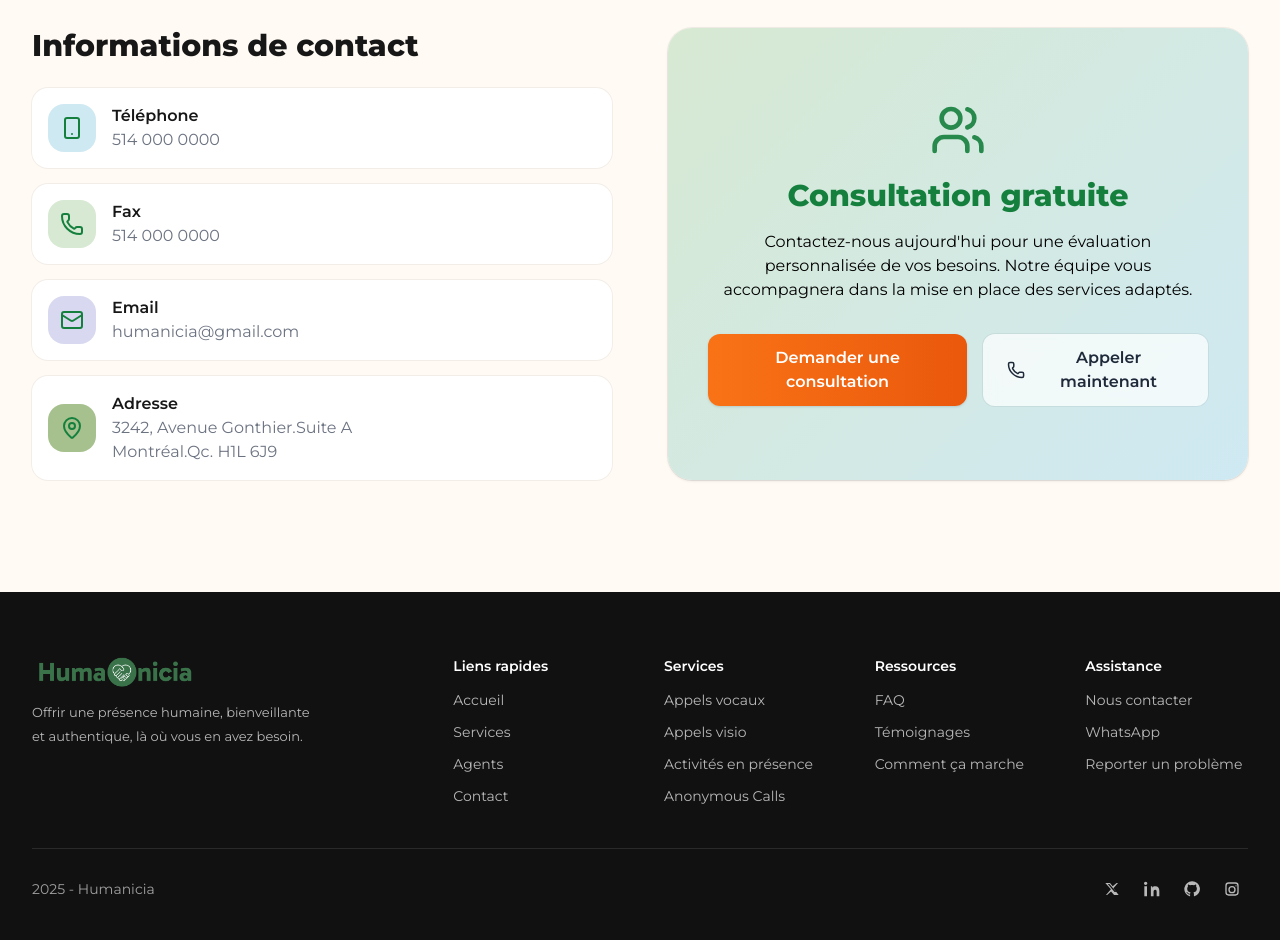
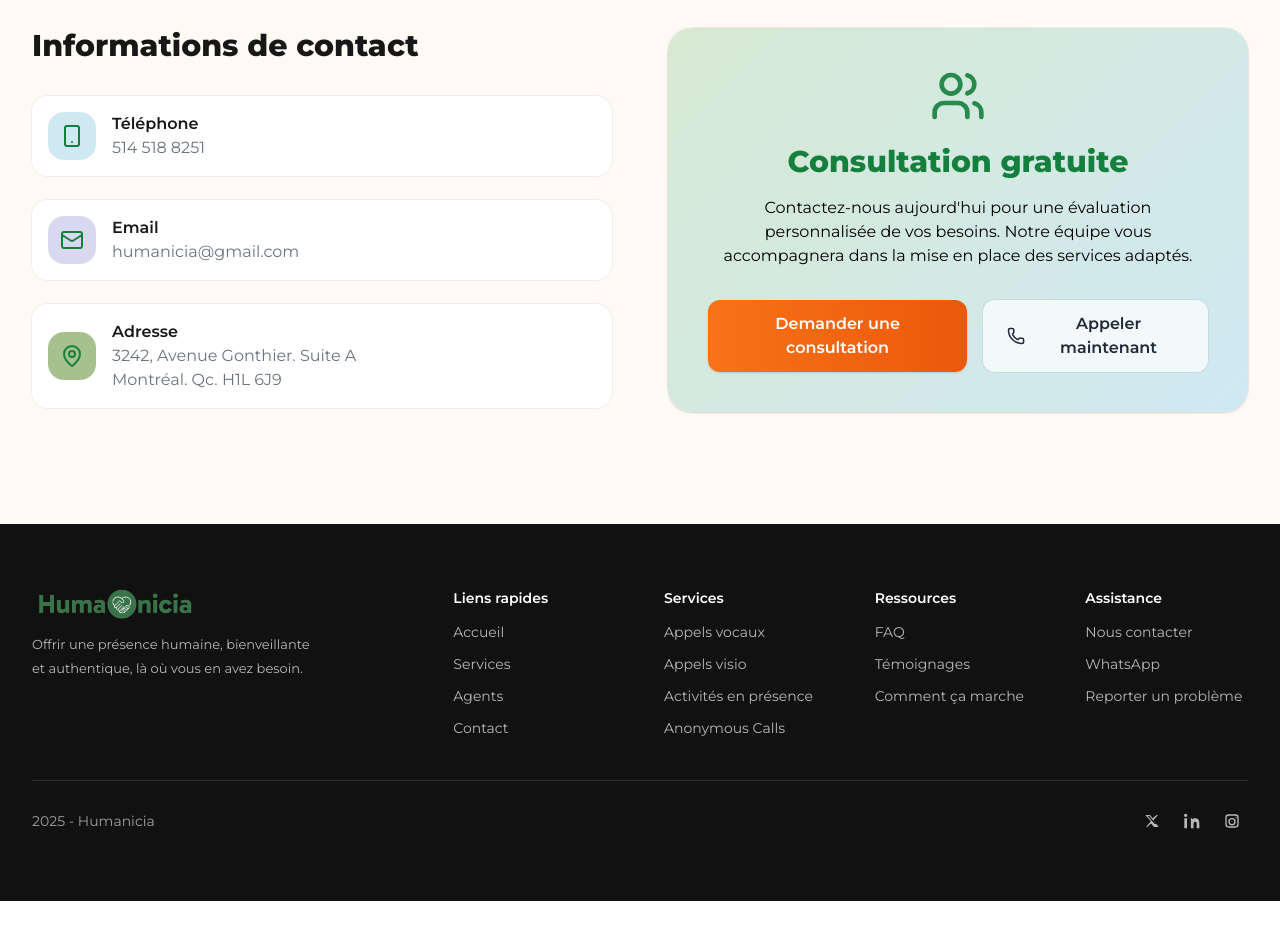
Before and after one commit to DigitariaWebs/Humanicia, a Next.js app: page / in a window 1280 px wide. Shown: the part 7720-8660 px from the top of the page. After the commit the page ends 8621 px from the top, so only its background shows below. Built offline with nearby package versions, Linux system fonts and the light colour scheme.

Commit message:
Update contact information

```diff
--- a/src/components/layout/Footer.tsx
+++ b/src/components/layout/Footer.tsx
@@ -162,16 +162,6 @@
                 <path d="M4.98 3.5C4.98 4.88 3.86 6 2.5 6S0 4.88 0 3.5 1.12 1 2.5 1 4.98 2.12 4.98 3.5zM.5 8h4V23h-4V8zM8.5 8h3.8v2.05h.05C13.1 8.76 15 8 16.9 8 21.1 8 23 10.6 23 15.1V23h-4v-6.5c0-1.55-.03-3.55-2.17-3.55-2.17 0-2.5 1.7-2.5 3.43V23h-4V8z" />
               </svg>
             </SocialIcon>
-            {/* GitHub */}
-            <SocialIcon href="#" label="GitHub">
-              <svg viewBox="0 0 24 24" fill="currentColor" className="h-4 w-4">
-                <path
-                  fillRule="evenodd"
-                  clipRule="evenodd"
-                  d="M12 .5a11.5 11.5 0 0 0-3.64 22.42c.58.1.78-.25.78-.56v-2.1c-3.18.69-3.85-1.37-3.85-1.37-.53-1.34-1.3-1.7-1.3-1.7-1.06-.72.08-.71.08-.71 1.17.08 1.78 1.2 1.78 1.2 1.04 1.78 2.73 1.27 3.4.97.11-.76.41-1.27.75-1.57-2.54-.29-5.2-1.27-5.2-5.66 0-1.25.44-2.27 1.16-3.07-.12-.29-.5-1.48.11-3.08 0 0 .96-.31 3.15 1.17.91-.25 1.87-.38 2.84-.39.96.01 1.93.13 2.84.39 2.18-1.48 3.14-1.17 3.14-1.17.61 1.6.23 2.8.11 3.08.72.8 1.15 1.82 1.15 3.07 0 4.39-2.67 5.36-5.22 5.65.42.36.8 1.07.8 2.17v3.22c0 .31.2.67.79.56A11.5 11.5 0 0 0 12 .5Z"
-                />
-              </svg>
-            </SocialIcon>
             {/* Instagram */}
             <SocialIcon href="#" label="Instagram">
               <svg viewBox="0 0 24 24" fill="currentColor" className="h-4 w-4">
--- a/src/components/sections/ContactSection.tsx
+++ b/src/components/sections/ContactSection.tsx
@@ -9,10 +9,17 @@
   const { openModal } = useModal();
 
   return (
-    <section id="contact" aria-label="Contact" className="relative py-20 md:py-24 lg:py-28">
+    <section
+      id="contact"
+      aria-label="Contact"
+      className="relative py-20 md:py-24 lg:py-28"
+    >
       <div className="max-w-7xl mx-auto px-4 sm:px-6 lg:px-8">
         <div className="text-center mb-14 md:mb-16">
-          <p className="text-sm font-semibold" style={{ color: "var(--color-cta)" }}>
+          <p
+            className="text-sm font-semibold"
+            style={{ color: "var(--color-cta)" }}
+          >
             Parlons ensemble
           </p>
           <h2
@@ -21,89 +28,159 @@
           >
             Contactez-nous
           </h2>
-          <p className="mt-4 text-[15px] md:text-base max-w-3xl mx-auto" style={{ color: "var(--color-muted)" }}>
-            Prêt à commencer ? Planifiez une consultation gratuite et obtenez une évaluation personnalisée de vos besoins.
+          <p
+            className="mt-4 text-[15px] md:text-base max-w-3xl mx-auto"
+            style={{ color: "var(--color-muted)" }}
+          >
+            Prêt à commencer ? Planifiez une consultation gratuite et obtenez
+            une évaluation personnalisée de vos besoins.
           </p>
         </div>
 
         <div className="grid grid-cols-1 lg:grid-cols-2 gap-10 md:gap-14 items-stretch">
-          <div className="space-y-6">
-            <h3 className="text-2xl md:text-3xl font-extrabold" style={{ color: "var(--color-text)" }}>
+          <div className="space-y-8">
+            <h3
+              className="text-2xl md:text-3xl font-extrabold"
+              style={{ color: "var(--color-text)" }}
+            >
               Informations de contact
             </h3>
 
-            <div className="space-y-4">
-              <div className="flex items-center gap-4 p-4 rounded-2xl ring-1 ring-black/5 bg-white transition-all hover:-translate-y-0.5">
-                <div className="w-12 h-12 rounded-2xl grid place-items-center" style={{ background: "var(--color-sky)" }}>
-                  <Smartphone className="w-6 h-6" style={{ color: "var(--color-brand)" }} />
+            <div className="space-y-6">
+              <a href="tel:5145188251" className="block">
+                <div className="flex items-center gap-4 p-4 rounded-2xl ring-1 ring-black/5 bg-white transition-all hover:-translate-y-0.5">
+                  <div
+                    className="w-12 h-12 rounded-2xl grid place-items-center"
+                    style={{ background: "var(--color-sky)" }}
+                  >
+                    <Smartphone
+                      className="w-6 h-6"
+                      style={{ color: "var(--color-brand)" }}
+                    />
+                  </div>
+                  <div>
+                    <h4
+                      className="font-semibold"
+                      style={{ color: "var(--color-text)" }}
+                    >
+                      Téléphone
+                    </h4>
+                    <p
+                      className="transition-colors"
+                      style={{ color: "var(--color-muted)" }}
+                    >
+                      514 518 8251
+                    </p>
+                  </div>
                 </div>
-                <div>
-                  <h4 className="font-semibold" style={{ color: "var(--color-text)" }}>Téléphone</h4>
-                  <a href="#" className="transition-colors" style={{ color: "var(--color-muted)" }}>
-                    514 000 0000
-                  </a>
+              </a>
+
+              <a href="mailto:humanicia@gmail.com" className="block">
+                <div className="flex items-center gap-4 p-4 rounded-2xl ring-1 ring-black/5 bg-white transition-all hover:-translate-y-0.5">
+                  <div
+                    className="w-12 h-12 rounded-2xl grid place-items-center"
+                    style={{ background: "var(--color-lavender)" }}
+                  >
+                    <Mail
+                      className="w-6 h-6"
+                      style={{ color: "var(--color-brand)" }}
+                    />
+                  </div>
+                  <div>
+                    <h4
+                      className="font-semibold"
+                      style={{ color: "var(--color-text)" }}
+                    >
+                      Email
+                    </h4>
+                    <p
+                      className="transition-colors"
+                      style={{ color: "var(--color-muted)" }}
+                    >
+                      humanicia@gmail.com
+                    </p>
+                  </div>
                 </div>
-              </div>
+              </a>
 
-              <div className="flex items-center gap-4 p-4 rounded-2xl ring-1 ring-black/5 bg-white transition-all hover:-translate-y-0.5">
-                <div className="w-12 h-12 rounded-2xl grid place-items-center" style={{ background: "var(--color-mint)" }}>
-                  <Phone className="w-6 h-6" style={{ color: "var(--color-brand)" }} />
+              <a
+                href="https://www.google.com/maps/search/?api=1&query=3242+Avenue+Gonthier+Suite+A+Montréal+QC+H1L+6J9"
+                target="_blank"
+                rel="noopener noreferrer"
+                className="block"
+              >
+                <div className="flex items-center gap-4 p-4 rounded-2xl ring-1 ring-black/5 bg-white transition-all hover:-translate-y-0.5">
+                  <div
+                    className="w-12 h-12 rounded-2xl grid place-items-center"
+                    style={{ background: "var(--color-clay)" }}
+                  >
+                    <MapPin
+                      className="w-6 h-6"
+                      style={{ color: "var(--color-brand)" }}
+                    />
+                  </div>
+                  <div>
+                    <h4
+                      className="font-semibold"
+                      style={{ color: "var(--color-text)" }}
+                    >
+                      Adresse
+                    </h4>
+                    <p
+                      className="transition-colors"
+                      style={{ color: "var(--color-muted)" }}
+                    >
+                      3242, Avenue Gonthier. Suite A
+                      <br />
+                      Montréal. Qc. H1L 6J9
+                    </p>
+                  </div>
                 </div>
-                <div>
-                  <h4 className="font-semibold" style={{ color: "var(--color-text)" }}>Fax</h4>
-                  <p style={{ color: "var(--color-muted)" }}>514 000 0000</p>
-                </div>
-              </div>
-
-              <div className="flex items-center gap-4 p-4 rounded-2xl ring-1 ring-black/5 bg-white transition-all hover:-translate-y-0.5">
-                <div className="w-12 h-12 rounded-2xl grid place-items-center" style={{ background: "var(--color-lavender)" }}>
-                  <Mail className="w-6 h-6" style={{ color: "var(--color-brand)" }} />
-                </div>
-                <div>
-                  <h4 className="font-semibold" style={{ color: "var(--color-text)" }}>Email</h4>
-                  <a href="#" className="transition-colors" style={{ color: "var(--color-muted)" }}>
-                    humanicia@gmail.com
-                  </a>
-                </div>
-              </div>
-
-              <div className="flex items-center gap-4 p-4 rounded-2xl ring-1 ring-black/5 bg-white transition-all hover:-translate-y-0.5">
-                <div className="w-12 h-12 rounded-2xl grid place-items-center" style={{ background: "var(--color-clay)" }}>
-                  <MapPin className="w-6 h-6" style={{ color: "var(--color-brand)" }} />
-                </div>
-                <div>
-                  <h4 className="font-semibold" style={{ color: "var(--color-text)" }}>Adresse</h4>
-                  <p style={{ color: "var(--color-muted)" }}>
-                    3242, Avenue Gonthier.Suite A
-                    <br />
-                    Montréal.Qc. H1L 6J9
-                  </p>
-                </div>
-              </div>
+              </a>
             </div>
           </div>
 
           <div>
-            <div className="rounded-3xl p-10 text-center shadow-sm ring-1 ring-black/5 h-full flex flex-col justify-center items-center" style={{ background: "linear-gradient(135deg, var(--color-mint), var(--color-sky))" }}>
-              <Users className="w-14 h-14 mx-auto mb-5 opacity-90" style={{ color: "var(--color-brand)" }} />
-              <h3 className="text-2xl md:text-3xl font-extrabold mb-4" style={{ color: "var(--color-brand)" }}>
+            <div
+              className="rounded-3xl p-10 text-center shadow-sm ring-1 ring-black/5 h-full flex flex-col justify-center items-center"
+              style={{
+                background:
+                  "linear-gradient(135deg, var(--color-mint), var(--color-sky))",
+              }}
+            >
+              <Users
+                className="w-14 h-14 mx-auto mb-5 opacity-90"
+                style={{ color: "var(--color-brand)" }}
+              />
+              <h3
+                className="text-2xl md:text-3xl font-extrabold mb-4"
+                style={{ color: "var(--color-brand)" }}
+              >
                 Consultation gratuite
               </h3>
-              <p className="text-[15px] md:text-base mb-8 max-w-2xl mx-auto" style={{ color: "#000" }}>
-                Contactez-nous aujourd&apos;hui pour une évaluation personnalisée de vos besoins. Notre équipe vous accompagnera dans la mise en place des services adaptés.
+              <p
+                className="text-[15px] md:text-base mb-8 max-w-2xl mx-auto"
+                style={{ color: "#000" }}
+              >
+                Contactez-nous aujourd&apos;hui pour une évaluation
+                personnalisée de vos besoins. Notre équipe vous accompagnera
+                dans la mise en place des services adaptés.
               </p>
 
               <div className="flex flex-col sm:flex-row gap-4 sm:justify-center">
                 <button
-                  onClick={() => openModal('consultation')}
+                  onClick={() => openModal("consultation")}
                   className="px-6 py-3 rounded-xl font-semibold text-white shadow hover:-translate-y-0.5 transition-transform cursor-pointer"
-                  style={{ background: 'linear-gradient(90deg, var(--color-cta), var(--color-cta-hover))' }}
+                  style={{
+                    background:
+                      "linear-gradient(90deg, var(--color-cta), var(--color-cta-hover))",
+                  }}
                 >
                   Demander une consultation
                 </button>
 
                 <a
-                  href="tel:5142228271"
+                  href="tel:5145188251"
                   className="px-6 py-3 rounded-xl font-semibold ring-1 ring-black/5 bg-white/70 backdrop-blur text-gray-800 hover:-translate-y-0.5 transition-transform inline-flex items-center justify-center"
                 >
                   <Phone className="w-5 h-5 mr-2" />
```
